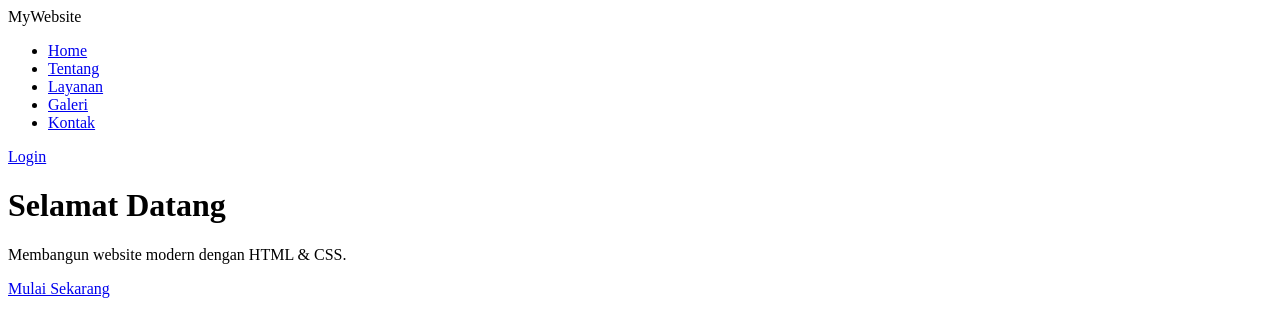
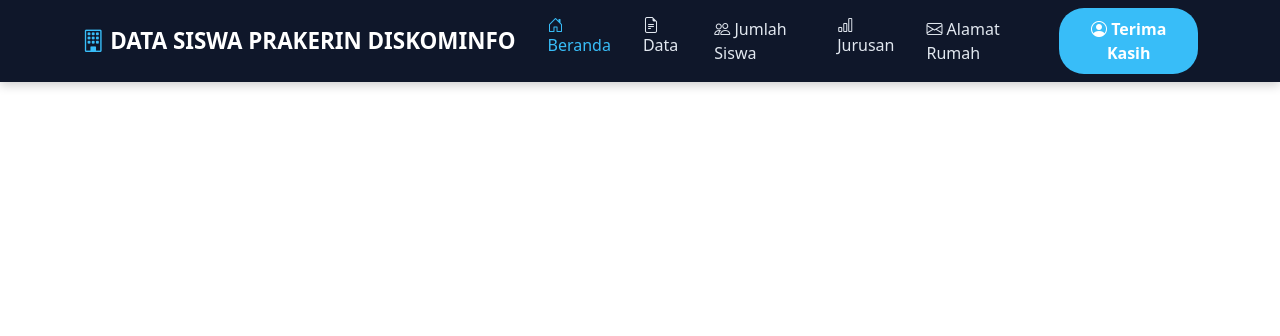
Before and after one commit to Firman-cpu/info-siswa-prakering-diskominfo, a plain HTML site: page index.html in a window 1280 px wide. Drawn offline with nearby package versions, Linux system fonts and the light colour scheme.

Commit message:
sadfghjkl

```diff
--- a/index.html
+++ b/index.html
@@ -1,34 +1,104 @@
-<!DOCTYPE html>
-<html lang="id">
-<head>
-    <meta charset="UTF-8">
-    <meta name="viewport" content="width=device-width, initial-scale=1.0">
-    <title>Responsive Header</title>
-    <link rel="stylesheet" href="style.css">
-</head>
-<body>
+<link href="https://cdn.jsdelivr.net/npm/bootstrap@5.3.3/dist/css/bootstrap.min.css" rel="stylesheet">
 
-<header>
-    <nav class="navbar">
-        <div class="logo">MyWebsite</div>
+<link rel="stylesheet" href="https://cdn.jsdelivr.net/npm/bootstrap-icons@1.11.3/font/bootstrap-icons.min.css">
 
-        <ul class="nav-links">
-            <li><a href="#">Home</a></li>
-            <li><a href="#">Tentang</a></li>
-            <li><a href="#">Layanan</a></li>
-            <li><a href="#">Galeri</a></li>
-            <li><a href="#">Kontak</a></li>
-        </ul>
+<style>
+    .navbar{
+        background: #0f172a;
+        box-shadow: 0 3px 10px rgba(0,0,0,.2);
+    }
 
-        <a href="#" class="btn">Login</a>
-    </nav>
+    .navbar-brand{
+        color: #fff !important;
+        font-weight: 700;
+        font-size: 1.4rem;
+    }
 
-    <div class="hero">
-        <h1>Selamat Datang</h1>
-        <p>Membangun website modern dengan HTML & CSS.</p>
-        <a href="#" class="hero-btn">Mulai Sekarang</a>
+    .navbar-brand i{
+        color: #38bdf8;
+    }
+
+    .nav-link{
+        color: #e2e8f0 !important;
+        font-weight: 500;
+        margin: 0 8px;
+        transition: .3s;
+    }
+
+    .nav-link:hover,
+    .nav-link.active{
+        color: #38bdf8 !important;
+    }
+
+    .btn-admin{
+        background: #38bdf8;
+        color: white;
+        border-radius: 25px;
+        padding: 8px 18px;
+        font-weight: 600;
+    }
+
+    .btn-admin:hover{
+        background: #0ea5e9;
+        color: white;
+    }
+</style>
+
+<nav class="navbar navbar-expand-lg navbar-dark">
+    <div class="container">
+
+        <a class="navbar-brand" href="#">
+            <i class="bi bi-building"></i>
+            DATA SISWA PRAKERIN DISKOMINFO
+        </a>
+
+        <button class="navbar-toggler" type="button"
+                data-bs-toggle="collapse"
+                data-bs-target="#navbarMenu">
+            <span class="navbar-toggler-icon"></span>
+        </button>
+
+        <div class="collapse navbar-collapse" id="navbarMenu">
+
+            <ul class="navbar-nav ms-auto">
+                <li class="nav-item">
+                    <a class="nav-link active" href="#">
+                        <i class="bi bi-house-door"></i> Beranda
+                    </a>
+                </li>
+
+                <li class="nav-item">
+                    <a class="nav-link" href="#">
+                        <i class="bi bi-file-earmark-text"></i> Data
+                    </a>
+                </li>
+
+                <li class="nav-item">
+                    <a class="nav-link" href="#">
+                        <i class="bi bi-people"></i> Jumlah Siswa
+                    </a>
+                </li>
+
+                <li class="nav-item">
+                    <a class="nav-link" href="#">
+                        <i class="bi bi-bar-chart"></i> Jurusan
+                    </a>
+                </li>
+
+                <li class="nav-item">
+                    <a class="nav-link" href="#">
+                        <i class="bi bi-envelope"></i> Alamat Rumah
+                    </a>
+                </li>
+            </ul>
+
+            <a href="#" class="btn btn-admin ms-lg-3">
+                <i class="bi bi-person-circle"></i> Terima Kasih
+            </a>
+
+        </div>
+
     </div>
-</header>
+</nav>
 
-</body>
-</html>
+<script src="https://cdn.jsdelivr.net/npm/bootstrap@5.3.3/dist/js/bootstrap.bundle.min.js"></script>
```
